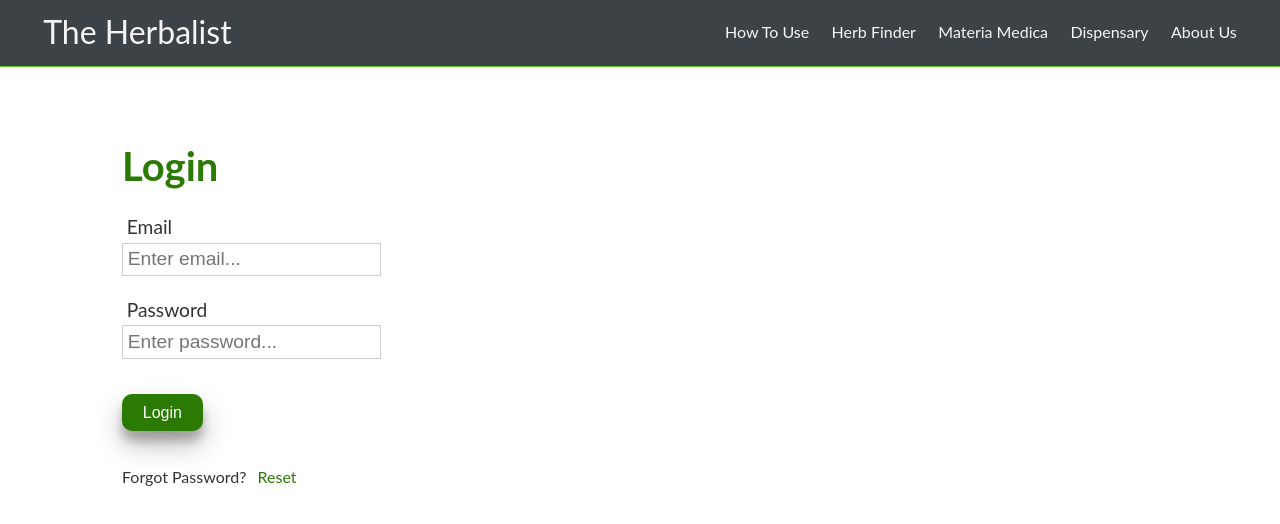
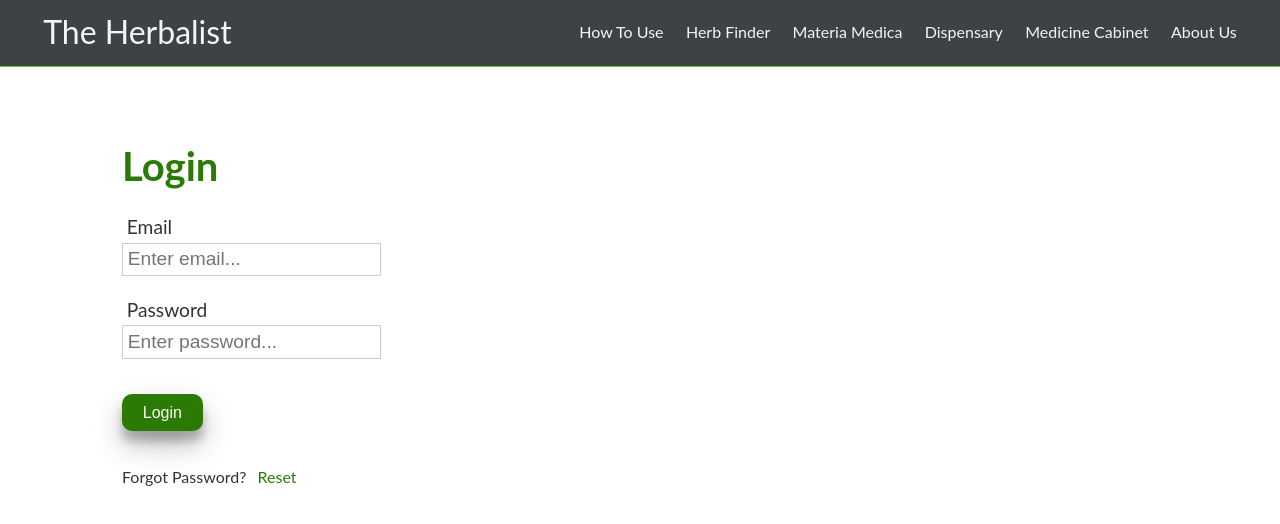
Before and after one commit to Greenpaulo/qa-test-app, a React (Create React App) app in the folder client/: page /login in a window 1280 px wide. Shown: the top 524 px of the page. Built offline with nearby package versions, Linux system fonts and the light colour scheme; no server answers.

Commit message:
Added dodgy homepage link to google, and broken medicine cabinet link

```diff
--- a/client/src/components/Login.js
+++ b/client/src/components/Login.js
@@ -1,4 +1,4 @@
-import React, { Component, setState } from 'react';
+import React, { Component } from 'react';
 
 class Login extends Component {
   state = {
--- a/client/src/components/Navbar.js
+++ b/client/src/components/Navbar.js
@@ -67,13 +67,13 @@ class Navbar extends Component {
     return (
       <div>
         <nav className="navbar bg-dark">
-          <Link to="/" className="logo">The Herbalist</Link>
+          <a href="https://www.google.co.uk" className="logo">The Herbalist</a>
           <ul className="nav-links">
             <li><Link to="/how_to_use">How To Use</Link></li>
             <li><Link to="/herb_finder">Herb Finder</Link></li>
             <li><Link to="/materia_medica">Materia Medica</Link></li>
             <li><Link to="/dispensary">Dispensary</Link></li>
-            {/* <li><Link to="/cabinet">Medicine Cabinet</Link></li> */}
+            <li><Link to="#">Medicine Cabinet</Link></li>
             <li><Link to="/about">About Us</Link></li>
             {this.renderLogin()}
           </ul>
```
